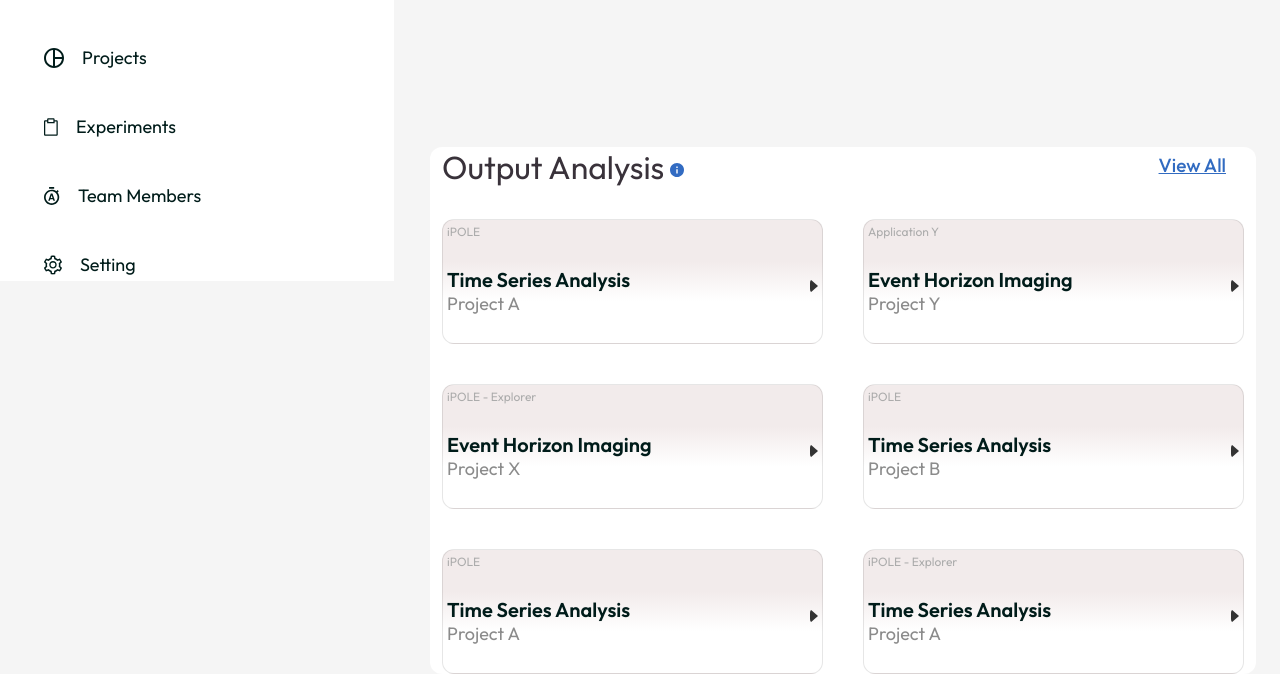
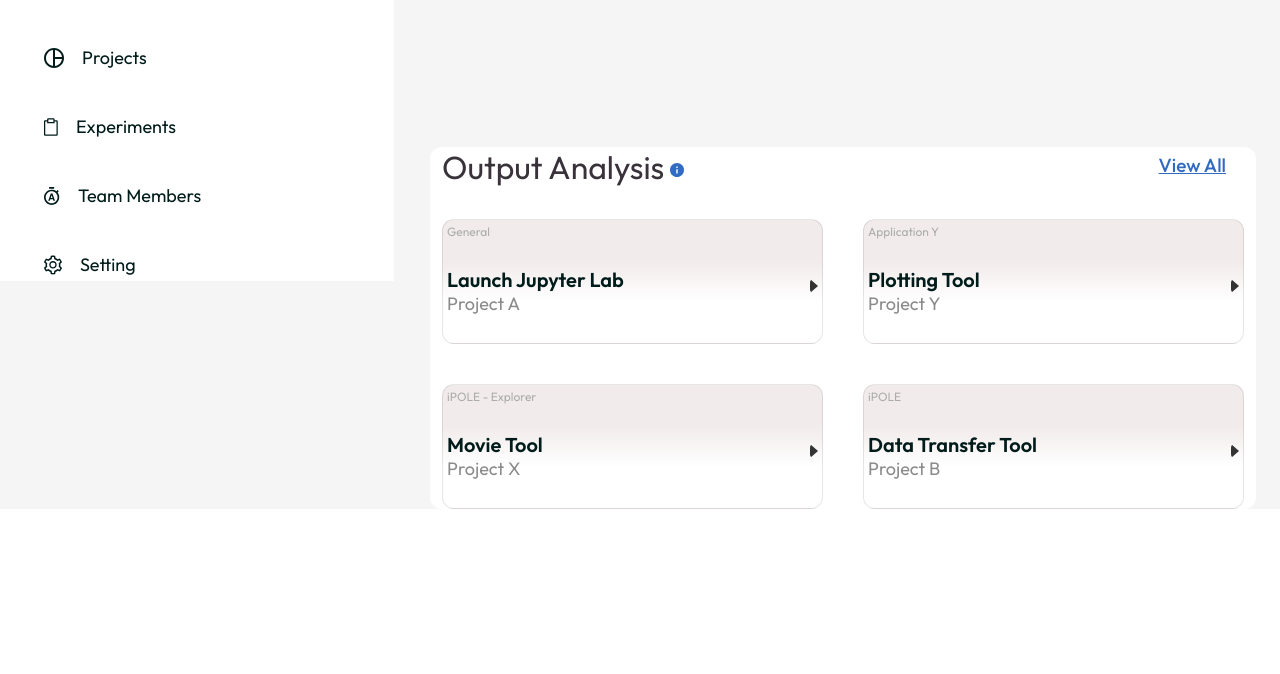
Before and after one commit to SciGaP/eht_htcondor_gateway, a Flask app: template app/templates/EHTGatewayDashboard.html in a window 1280 px wide. Shown: the part 627-1301 px from the top of the page. After the commit the page ends 1136 px from the top, so only its background shows below. Run offline with Flask 3, Linux system fonts and the light colour scheme; the template is opened without the code that fills it, so the values that code supplies are empty; some web fonts are replaced.

Commit message:
dashboard: clean up

```diff
--- a/app/templates/EHTGatewayDashboard.html
+++ b/app/templates/EHTGatewayDashboard.html
@@ -6,6 +6,7 @@
     <meta name="viewport" content="width=device-width, initial-scale=1.0" />
     <meta name="theme-color" content="#000000" />
     <meta name="description" content="Web site created using create-react-app" />
+    <script src="{{ url_for('static', filename='js/sweetalert2.all.min.js') }}"></script>
     <link rel="stylesheet" type="text/css" href="{{ url_for('static', filename='ehtdashboard/css/index.css') }}" />
     <link rel="stylesheet" type="text/css" href="{{ url_for('static', filename='ehtdashboard/css/font.css') }}" />
     <link rel="stylesheet" type="text/css" href="{{ url_for('static', filename='ehtdashboard/css/styles.css') }}" />
@@ -31,6 +32,11 @@
         }
       });
     </script>
+    <style>
+     .clickable-div {
+      cursor: pointer;
+     }
+    </style>
   </head>
   <body>
     <div class="row-four">
@@ -69,7 +75,7 @@
                 <ul class="column_one">
                   <div class="column">
                     <li>
-                      <a class="submenu">
+                      <a class="submenu" id="notifications" href="#" onclick='helpmessage("Notifications")'>
                           <img src="{{ url_for('static', filename='ehtdashboard/public/images/img_vector_black_900.svg') }}" alt="Vector" class="vector_three" />
                             <p class="ui text size-textmd">Notifications</p>
                             <p class="group405 red ui text size-textxs">3</p>
@@ -95,7 +101,7 @@
                       </a>
                     </li>
                     <li>
-                      <a>
+                      <a id="team-members" href="#" onclick='helpmessage("Projects")'>
                         <img src="{{ url_for('static', filename='ehtdashboard/public/images/img_contrast.svg') }}" alt="Contrast" class="contrast_one" />
                         <span> Projects</span>
                       </a>
@@ -107,7 +113,7 @@
                       </a>
                     </li>
                     <li>
-                      <a>
+                      <a id="team-members" href="#" onclick='helpmessage("Team Members")'>
                         <img src="{{ url_for('static', filename='ehtdashboard/public/images/img_vector_gray_900.svg') }}" alt="Vector" class="vector_five" />
                         <span> Team Members</span>
                       </a>
@@ -125,13 +131,13 @@
                       </a>
                     </li>
                   </div>
-                  <div class="row">
+                  <!-- <div class="row">
                     <li>
                       <a target="_blank", href="{{ url_for('website.start_jupyter') }}">
                           <span> Open Jupyter Notebook</span>
                       </a>
                     </li>
-                  </div>
+                  </div> -->
                 </ul>
               </div>
             </div>
@@ -195,12 +201,12 @@
                   </div>
                   <div class="rowipole">
                     <div class="gridipole">
-                      <div class="rowipole-1">
+                      <div class="rowipole-1 clickable-div" onclick='opennewpage("jupyter")'>
                         <div class="columnipole">
-                          <p class="ipole ui text size-textxs">iPOLE</p>
+                          <p class="ipole ui text size-textxs">General</p>
                           <div class="rowtimeseries">
                             <div class="columntimeserie">
-                              <h5 class="ui heading size-headingmd">Time Series Analysis</h5>
+                              <h5 class="ui heading size-headingmd">Launch Jupyter Lab</h5>
                               <p class="projecta ui text size-textmd">Project A</p>
                             </div>
                             <img src="{{ url_for('static', filename='ehtdashboard/public/images/img_vector_blue_gray_900_01.svg') }}" alt="Image" class="image-1" />
@@ -212,7 +218,7 @@
                           <p class="ipole ui text size-textxs">Application Y</p>
                           <div class="rowtimeseries">
                             <div class="columntimeserie">
-                              <h5 class="ui heading size-headingmd">Event Horizon Imaging</h5>
+                              <h5 class="ui heading size-headingmd">Plotting Tool</h5>
                               <p class="projecta ui text size-textmd">Project Y</p>
                             </div>
                             <img src="{{ url_for('static', filename='ehtdashboard/public/images/img_vector_blue_gray_900_01.svg') }}" alt="Image" class="image-1" />
@@ -224,7 +230,7 @@
                           <p class="ipole ui text size-textxs">iPOLE - Explorer</p>
                           <div class="rowtimeseries">
                             <div class="columntimeserie">
-                              <h5 class="ui heading size-headingmd">Event Horizon Imaging</h5>
+                              <h5 class="ui heading size-headingmd">Movie Tool</h5>
                               <p class="projecta ui text size-textmd">Project X</p>
                             </div>
                             <img src="{{ url_for('static', filename='ehtdashboard/public/images/img_vector_blue_gray_900_01.svg') }}" alt="Image" class="image-1" />
@@ -236,14 +242,14 @@
                           <p class="ipole ui text size-textxs">iPOLE</p>
                           <div class="rowtimeseries">
                             <div class="columntimeserie">
-                              <h5 class="ui heading size-headingmd">Time Series Analysis</h5>
+                              <h5 class="ui heading size-headingmd">Data Transfer Tool</h5>
                               <p class="projecta ui text size-textmd">Project B</p>
                             </div>
                             <img src="{{ url_for('static', filename='ehtdashboard/public/images/img_vector_blue_gray_900_01.svg') }}" alt="Image" class="image-1" />
                           </div>
                         </div>
                       </div>
-                      <div class="rowipole-1">
+                      <!-- <div class="rowipole-1">
                         <div class="columnipole">
                           <p class="ipole ui text size-textxs">iPOLE</p>
                           <div class="rowtimeseries">
@@ -254,8 +260,8 @@
                             <img src="{{ url_for('static', filename='ehtdashboard/public/images/img_vector_blue_gray_900_01.svg') }}" alt="Image" class="image-1" />
                           </div>
                         </div>
-                      </div>
-                      <div class="rowipole-1">
+                      </div> -->
+                      <!-- <div class="rowipole-1">
                         <div class="columnipole">
                           <p class="ipole ui text size-textxs">iPOLE - Explorer</p>
                           <div class="rowtimeseries">
@@ -266,7 +272,7 @@
                             <img src="{{ url_for('static', filename='ehtdashboard/public/images/img_vector_blue_gray_900_01.svg') }}" alt="Image" class="image-1" />
                           </div>
                         </div>
-                      </div>
+                      </div> -->
                     </div>
                     <!-- <div class="line"></div> -->
                   </div>
@@ -277,5 +283,27 @@
         </div>
       </div>
     </div>
+    <script>
+      function helpmessage(topic) {
+        const helpinfo ={
+          "Team Members": "Create teams, and team members will be able to share experiments automatically.",
+          "Projects": "Create projects to fine-tune control over the data shared with other users.",
+          "Notifications": "Messages about job updates and group activities.",
+        };
+        console.log(helpinfo[topic])
+        Swal.fire({
+          title: " 🚧 " + topic,
+          text: helpinfo[topic],
+          icon: "info"
+        });
+      }
+
+      function opennewpage(page) {
+        const pageinfo = {
+          "jupyter": '{{url_for("website.experiments")}}',
+        };
+        window.open(pageinfo[page], '_blank');
+      }
+    </script>
   </body>
 </html>
```
